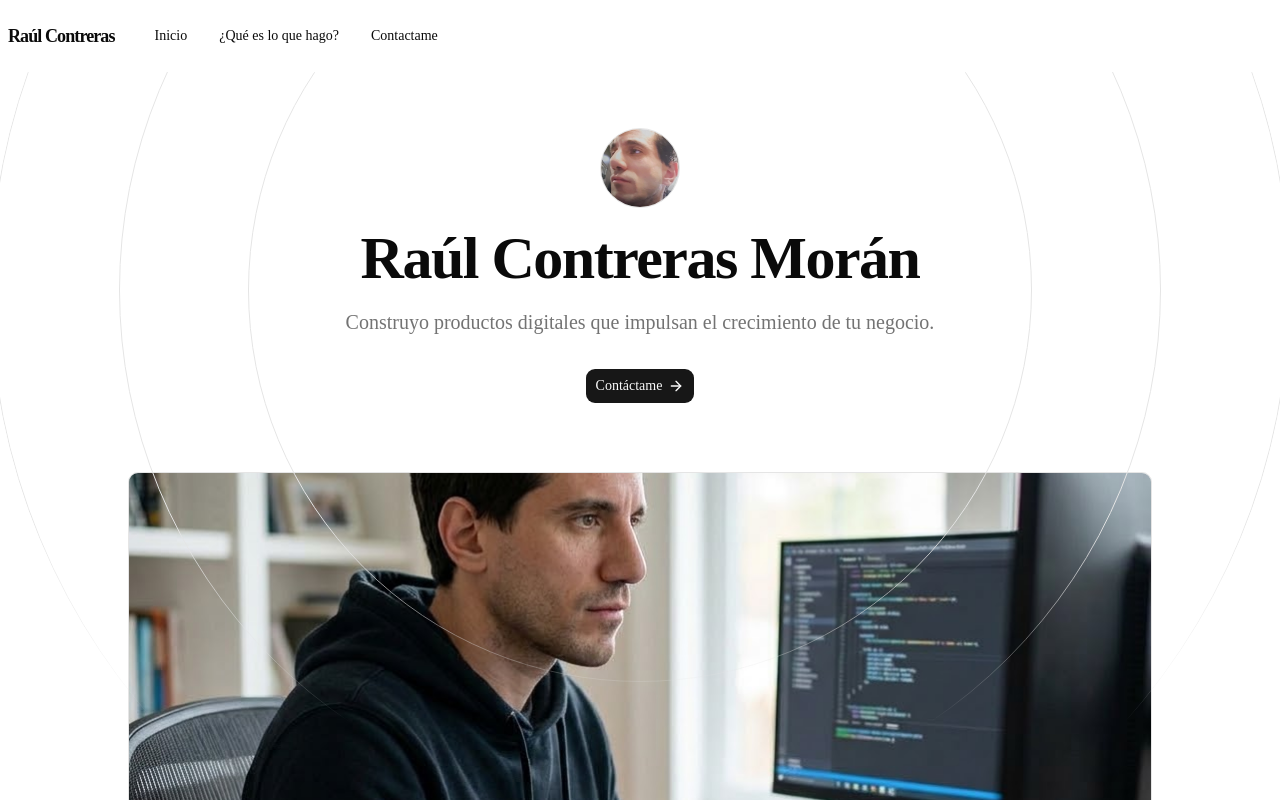
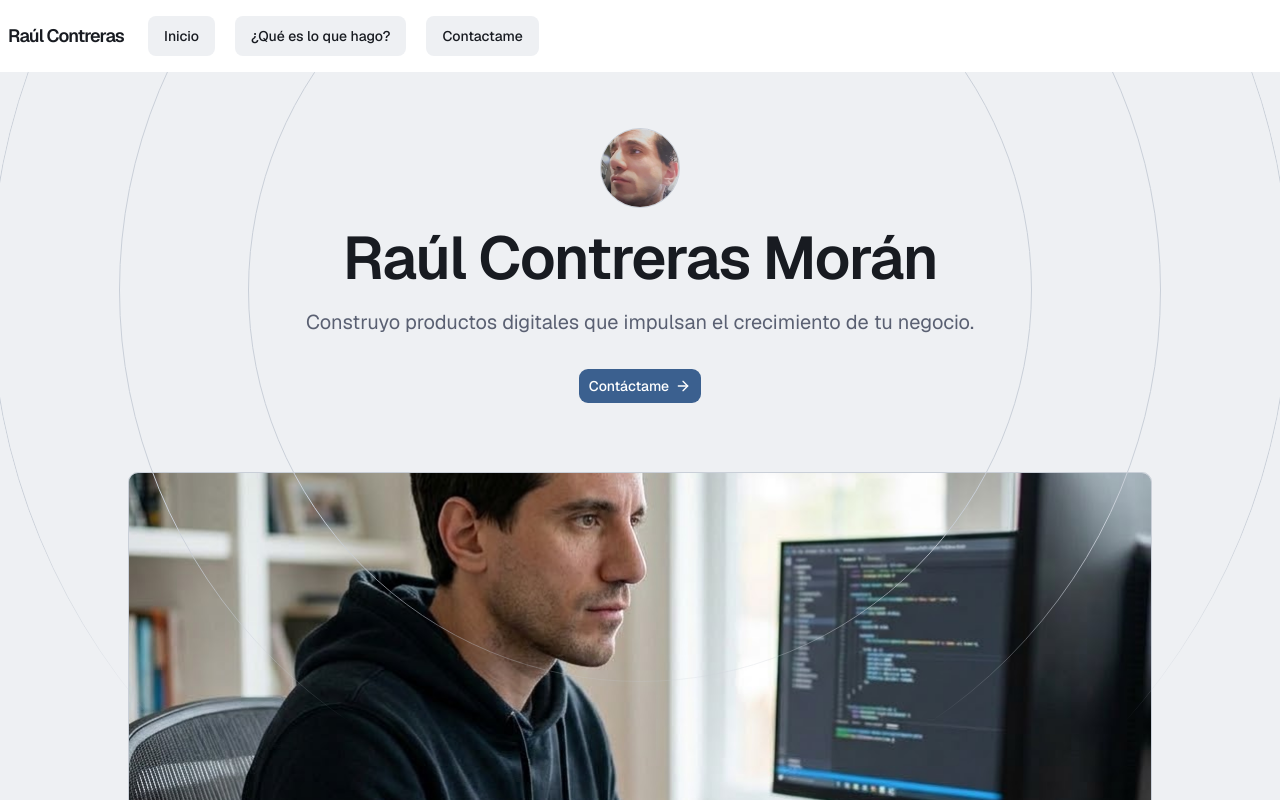
Before and after one commit to sarmancoder/sarmancoder.github.io, a Next.js app: page / in a window 1280 px wide. Shown: the top 800 px of the page. Built offline with nearby package versions, Linux system fonts and the light colour scheme.

Commit message:
Aplicar tema personalizado

```diff
--- a/src/app/globals.css
+++ b/src/app/globals.css
@@ -8,7 +8,7 @@
   --color-background: var(--background);
   --color-foreground: var(--foreground);
   --font-sans: var(--font-sans);
-  --font-mono: var(--font-geist-mono);
+  --font-mono: var(--font-mono);
   --font-heading: var(--font-sans);
   --color-sidebar-ring: var(--sidebar-ring);
   --color-sidebar-border: var(--sidebar-border);
@@ -39,82 +39,110 @@
   --color-popover: var(--popover);
   --color-card-foreground: var(--card-foreground);
   --color-card: var(--card);
-  --radius-sm: calc(var(--radius) * 0.6);
-  --radius-md: calc(var(--radius) * 0.8);
+  --radius-sm: calc(var(--radius) - 4px);
+  --radius-md: calc(var(--radius) - 2px);
   --radius-lg: var(--radius);
-  --radius-xl: calc(var(--radius) * 1.4);
+  --radius-xl: calc(var(--radius) + 4px);
   --radius-2xl: calc(var(--radius) * 1.8);
   --radius-3xl: calc(var(--radius) * 2.2);
   --radius-4xl: calc(var(--radius) * 2.6);
+  --color-transparent: transparent;
+  --radius-xs: calc(var(--radius) - 6px);
+  --shadow-2xs: var(--shadow-2xs);
+  --shadow-xs: var(--shadow-xs);
+  --shadow-sm: var(--shadow-sm);
+  --shadow: var(--shadow);
+  --shadow-md: var(--shadow-md);
+  --shadow-lg: var(--shadow-lg);
+  --shadow-xl: var(--shadow-xl);
+  --shadow-2xl: var(--shadow-2xl);
+  --font-serif: var(--font-serif);
+  --font-display: var(--font-display);
+  --font-text: var(--font-text);
+  --font-handwriting: var(--font-handwriting);
 }
 
 :root {
-  --background: oklch(1 0 0);
-  --foreground: oklch(0.145 0 0);
-  --card: oklch(1 0 0);
-  --card-foreground: oklch(0.145 0 0);
-  --popover: oklch(1 0 0);
-  --popover-foreground: oklch(0.145 0 0);
-  --primary: oklch(0.205 0 0);
-  --primary-foreground: oklch(0.985 0 0);
-  --secondary: oklch(0.97 0 0);
-  --secondary-foreground: oklch(0.205 0 0);
-  --muted: oklch(0.97 0 0);
-  --muted-foreground: oklch(0.556 0 0);
-  --accent: oklch(0.97 0 0);
-  --accent-foreground: oklch(0.205 0 0);
-  --destructive: oklch(0.577 0.245 27.325);
-  --border: oklch(0.922 0 0);
-  --input: oklch(0.922 0 0);
-  --ring: oklch(0.708 0 0);
-  --chart-1: oklch(0.87 0 0);
-  --chart-2: oklch(0.556 0 0);
-  --chart-3: oklch(0.439 0 0);
-  --chart-4: oklch(0.371 0 0);
-  --chart-5: oklch(0.269 0 0);
+  --background: oklch(0.9545 0.0046 258.3249);
+  --foreground: oklch(0.2217 0.0126 264.2756);
+  --card: oklch(1.0000 0 0);
+  --card-foreground: oklch(0.2217 0.0126 264.2756);
+  --popover: oklch(1.0000 0 0);
+  --popover-foreground: oklch(0.2217 0.0126 264.2756);
+  --primary: oklch(0.4833 0.0873 255.0550);
+  --primary-foreground: oklch(1.0000 0 0);
+  --secondary: oklch(0.6031 0.1107 41.8526);
+  --secondary-foreground: oklch(1.0000 0 0);
+  --muted: oklch(0.9367 0.0058 264.5315);
+  --muted-foreground: oklch(0.4905 0.0298 270.7441);
+  --accent: oklch(0.9088 0.0196 252.8865);
+  --accent-foreground: oklch(0.3448 0.0685 255.0266);
+  --destructive: oklch(0.5237 0.1707 27.0455);
+  --border: oklch(0.8525 0.0141 258.3489);
+  --input: oklch(0.8525 0.0141 258.3489);
+  --ring: oklch(0.6178 0.0703 257.8148);
+  --chart-1: oklch(0.4833 0.0873 255.0550);
+  --chart-2: oklch(0.6031 0.1107 41.8526);
+  --chart-3: oklch(0.6191 0.0750 240.6139);
+  --chart-4: oklch(0.5406 0.0773 152.7118);
+  --chart-5: oklch(0.7288 0.1150 84.3842);
   --radius: 0.625rem;
-  --sidebar: oklch(0.985 0 0);
-  --sidebar-foreground: oklch(0.145 0 0);
-  --sidebar-primary: oklch(0.205 0 0);
-  --sidebar-primary-foreground: oklch(0.985 0 0);
-  --sidebar-accent: oklch(0.97 0 0);
-  --sidebar-accent-foreground: oklch(0.205 0 0);
-  --sidebar-border: oklch(0.922 0 0);
-  --sidebar-ring: oklch(0.708 0 0);
+  --sidebar: oklch(0.9210 0.0075 260.7315);
+  --sidebar-foreground: oklch(0.2217 0.0126 264.2756);
+  --sidebar-primary: oklch(0.4833 0.0873 255.0550);
+  --sidebar-primary-foreground: oklch(1.0000 0 0);
+  --sidebar-accent: oklch(0.9088 0.0196 252.8865);
+  --sidebar-accent-foreground: oklch(0.3448 0.0685 255.0266);
+  --sidebar-border: oklch(0.8689 0.0106 261.7872);
+  --sidebar-ring: oklch(0.6178 0.0703 257.8148);
+  --font-sans: Geist, ui-sans-serif, system-ui, sans-serif;
+  --font-serif: 'Instrument Serif', ui-serif, Georgia, serif;
+  --font-mono: 'Geist Mono', ui-monospace, 'SF Mono', Menlo, monospace;
+  --font-display: Geist, ui-sans-serif, system-ui, sans-serif;
+  --font-text: Geist, ui-sans-serif, system-ui, sans-serif;
+  --font-handwriting: "Caveat", cursive;
+  --shadow-2xs: 0px 1px 4px -1px hsl(220.0000 15.7895% 11.1765% / 0.04);
+  --shadow-xs: 0px 1px 4px -1px hsl(220.0000 15.7895% 11.1765% / 0.04);
+  --shadow-sm: 0px 1px 4px -1px hsl(220.0000 15.7895% 11.1765% / 0.08), 0px 1px 2px -2px hsl(220.0000 15.7895% 11.1765% / 0.08);
+  --shadow: 0px 1px 4px -1px hsl(220.0000 15.7895% 11.1765% / 0.08), 0px 1px 2px -2px hsl(220.0000 15.7895% 11.1765% / 0.08);
+  --shadow-md: 0px 1px 4px -1px hsl(220.0000 15.7895% 11.1765% / 0.08), 0px 2px 4px -2px hsl(220.0000 15.7895% 11.1765% / 0.08);
+  --shadow-lg: 0px 1px 4px -1px hsl(220.0000 15.7895% 11.1765% / 0.08), 0px 4px 6px -2px hsl(220.0000 15.7895% 11.1765% / 0.08);
+  --shadow-xl: 0px 1px 4px -1px hsl(220.0000 15.7895% 11.1765% / 0.08), 0px 8px 10px -2px hsl(220.0000 15.7895% 11.1765% / 0.08);
+  --shadow-2xl: 0px 1px 4px -1px hsl(220.0000 15.7895% 11.1765% / 0.20);
 }
 
 .dark {
-  --background: oklch(0.145 0 0);
-  --foreground: oklch(0.985 0 0);
-  --card: oklch(0.205 0 0);
-  --card-foreground: oklch(0.985 0 0);
-  --popover: oklch(0.205 0 0);
-  --popover-foreground: oklch(0.985 0 0);
-  --primary: oklch(0.922 0 0);
-  --primary-foreground: oklch(0.205 0 0);
-  --secondary: oklch(0.269 0 0);
-  --secondary-foreground: oklch(0.985 0 0);
-  --muted: oklch(0.269 0 0);
-  --muted-foreground: oklch(0.708 0 0);
-  --accent: oklch(0.269 0 0);
-  --accent-foreground: oklch(0.985 0 0);
-  --destructive: oklch(0.704 0.191 22.216);
-  --border: oklch(1 0 0 / 10%);
-  --input: oklch(1 0 0 / 15%);
-  --ring: oklch(0.556 0 0);
-  --chart-1: oklch(0.87 0 0);
-  --chart-2: oklch(0.556 0 0);
-  --chart-3: oklch(0.439 0 0);
-  --chart-4: oklch(0.371 0 0);
-  --chart-5: oklch(0.269 0 0);
-  --sidebar: oklch(0.205 0 0);
-  --sidebar-foreground: oklch(0.985 0 0);
-  --sidebar-primary: oklch(0.488 0.243 264.376);
-  --sidebar-primary-foreground: oklch(0.985 0 0);
-  --sidebar-accent: oklch(0.269 0 0);
-  --sidebar-accent-foreground: oklch(0.985 0 0);
-  --sidebar-border: oklch(1 0 0 / 10%);
-  --sidebar-ring: oklch(0.556 0 0);
+  --background: oklch(0.2037 0.0110 260.6650);
+  --foreground: oklch(0.9335 0.0087 264.5206);
+  --card: oklch(0.2425 0.0147 261.6545);
+  --card-foreground: oklch(0.9335 0.0087 264.5206);
+  --popover: oklch(0.2758 0.0182 262.1965);
+  --popover-foreground: oklch(0.9335 0.0087 264.5206);
+  --primary: oklch(0.6347 0.0756 254.6243);
+  --primary-foreground: oklch(0.1808 0.0095 255.6419);
+  --secondary: oklch(0.6940 0.1017 45.5865);
+  --secondary-foreground: oklch(0.1787 0.0239 47.7899);
+  --muted: oklch(0.2758 0.0182 262.1965);
+  --muted-foreground: oklch(0.6756 0.0235 265.6880);
+  --accent: oklch(0.2921 0.0350 252.3026);
+  --accent-foreground: oklch(0.8036 0.0477 249.4116);
+  --destructive: oklch(0.6097 0.1654 25.8411);
+  --border: oklch(0.3546 0.0230 261.2175);
+  --input: oklch(0.3546 0.0230 261.2175);
+  --ring: oklch(0.7194 0.0599 249.4577);
+  --chart-1: oklch(0.6347 0.0756 254.6243);
+  --chart-2: oklch(0.6940 0.1017 45.5865);
+  --chart-3: oklch(0.7194 0.0599 249.4577);
+  --chart-4: oklch(0.6451 0.0736 152.4322);
+  --chart-5: oklch(0.7959 0.1048 86.4619);
+  --sidebar: oklch(0.1808 0.0095 255.6419);
+  --sidebar-foreground: oklch(0.9335 0.0087 264.5206);
+  --sidebar-primary: oklch(0.6347 0.0756 254.6243);
+  --sidebar-primary-foreground: oklch(0.1808 0.0095 255.6419);
+  --sidebar-accent: oklch(0.2921 0.0350 252.3026);
+  --sidebar-accent-foreground: oklch(0.8036 0.0477 249.4116);
+  --sidebar-border: oklch(0.2758 0.0182 262.1965);
+  --sidebar-ring: oklch(0.7194 0.0599 249.4577);
 }
 
 @layer base {
@@ -127,4 +155,18 @@
   html {
     @apply font-sans;
   }
+  h1, h2, h3, h4, h5, h6 {
+    font-family: var(--font-display);
+  }
+  body, p {
+    font-family: var(--font-text);
+  }
+  code, pre {
+    font-family: var(--font-mono);
+  }
 }
+
+@utility container {
+    margin-inline: auto;
+    padding-inline: 2rem;
+}
--- a/src/components/ui/navigation-menu.tsx
+++ b/src/components/ui/navigation-menu.tsx
@@ -33,7 +33,7 @@ function NavigationMenuList({
     <NavigationMenuPrimitive.List
       data-slot="navigation-menu-list"
       className={cn(
-        "group flex flex-1 list-none items-center justify-center gap-0",
+        "group flex flex-1 list-none items-center justify-center gap-5",
         className
       )}
       {...props}
```
